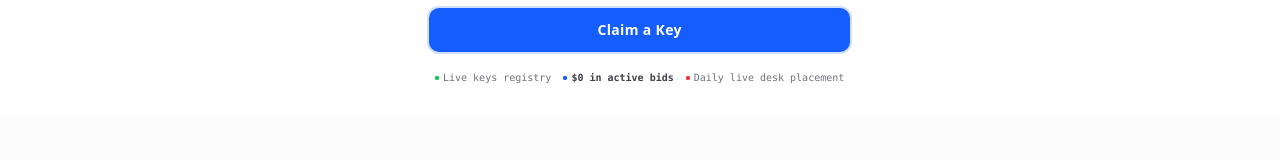
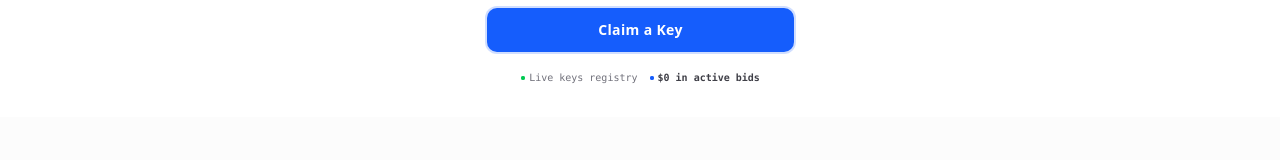
Before and after one commit to Alclr-net/keybid, a Next.js app in the folder main/: page / in a window 1280 px wide. Shown: the part 278-438 px from the top of the page. Built offline with nearby package versions, Linux system fonts and the light colour scheme; no server answers; the database is empty.

Commit message:
design bug fix

```diff
--- a/main/src/components/HeroSection.tsx
+++ b/main/src/components/HeroSection.tsx
@@ -112,9 +112,7 @@ function HeroSection() {
                                 ${keysList.reduce((acc, k) => acc + (k.current_bid_amount || 0), 0)} in active bids
                             </span>
                         </Ping>
-                        <Ping color={"bg-red-500"}>
-                            <span className="whitespace-nowrap">Daily live desk placement</span>
-                        </Ping>
+
                     </div>
                 </div>
             </ScrollReveal>
```
